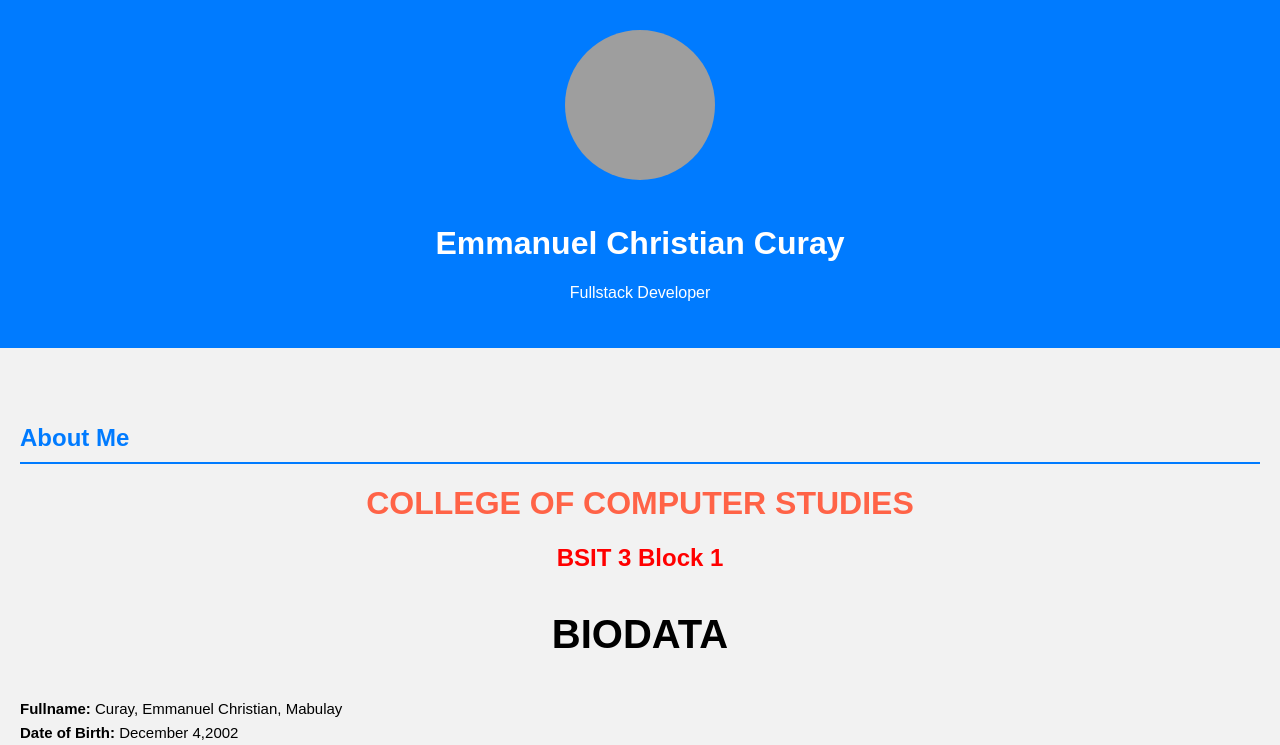
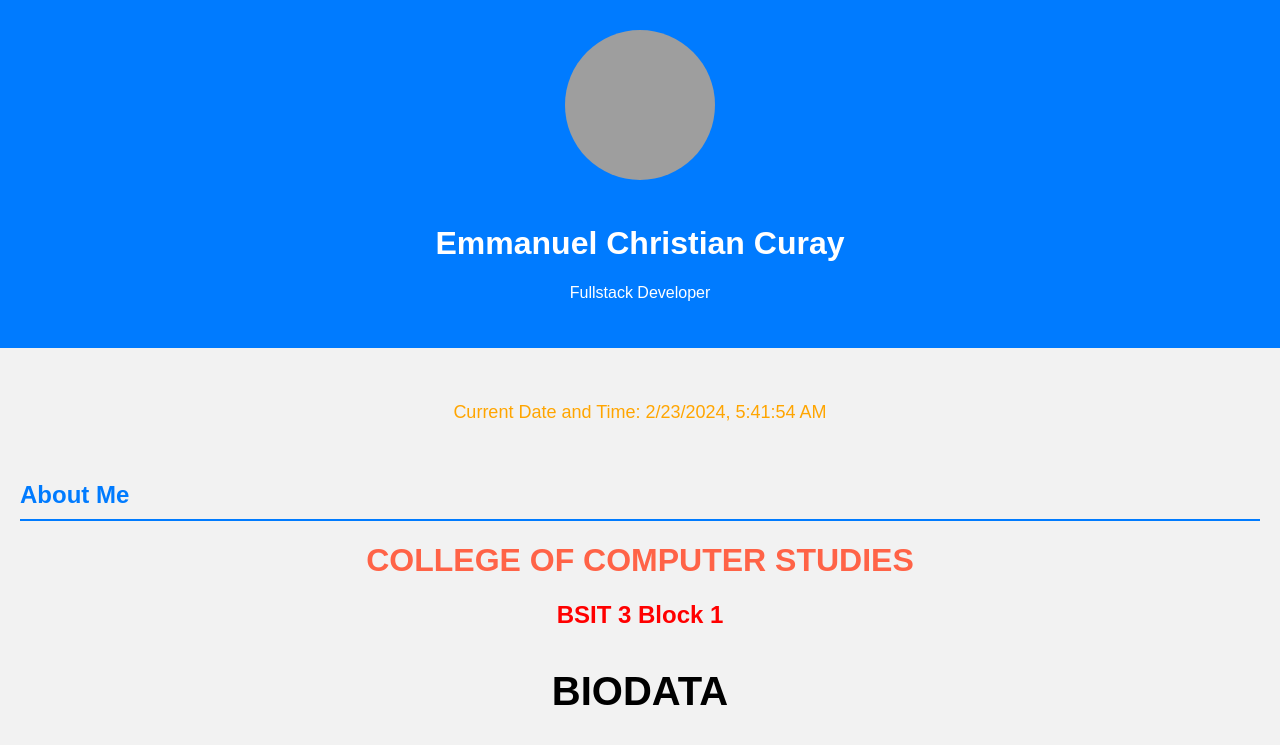
Before and after one commit to PhantomSolitude/my-activity-project, a plain HTML site: page index.html in a window 1280 px wide. Shown: the top 745 px of the page. Drawn offline with Linux system fonts and the light colour scheme; grey boxes are pictures that could not be loaded.

Commit message:
Add 2 Features

```diff
--- /dev/null
+++ b/function.js
@@ -0,0 +1,9 @@
+function updateDateTime() {
+  var now = new Date();
+  var datetimeElement = document.getElementById('datetime');
+  datetimeElement.innerHTML = 'Current Date and Time: ' + now.toLocaleString();
+}
+
+updateDateTime();
+
+setInterval(updateDateTime, 1000);
--- a/index.html
+++ b/index.html
@@ -14,7 +14,7 @@
             <p>Fullstack Developer</p>
         </div> <br><br>
 
-
+            <p id="datetime"></p>
 
         <div class="details">
         <h2 class="about">About Me</h2>
--- a/style.css
+++ b/style.css
@@ -67,11 +67,10 @@ li{
 
 
 
-/*
+
 #datetime{
     text-align:center;
     font-size: 18px;
     color: orange;
     font-weight: 500;
 }
-*/
```
